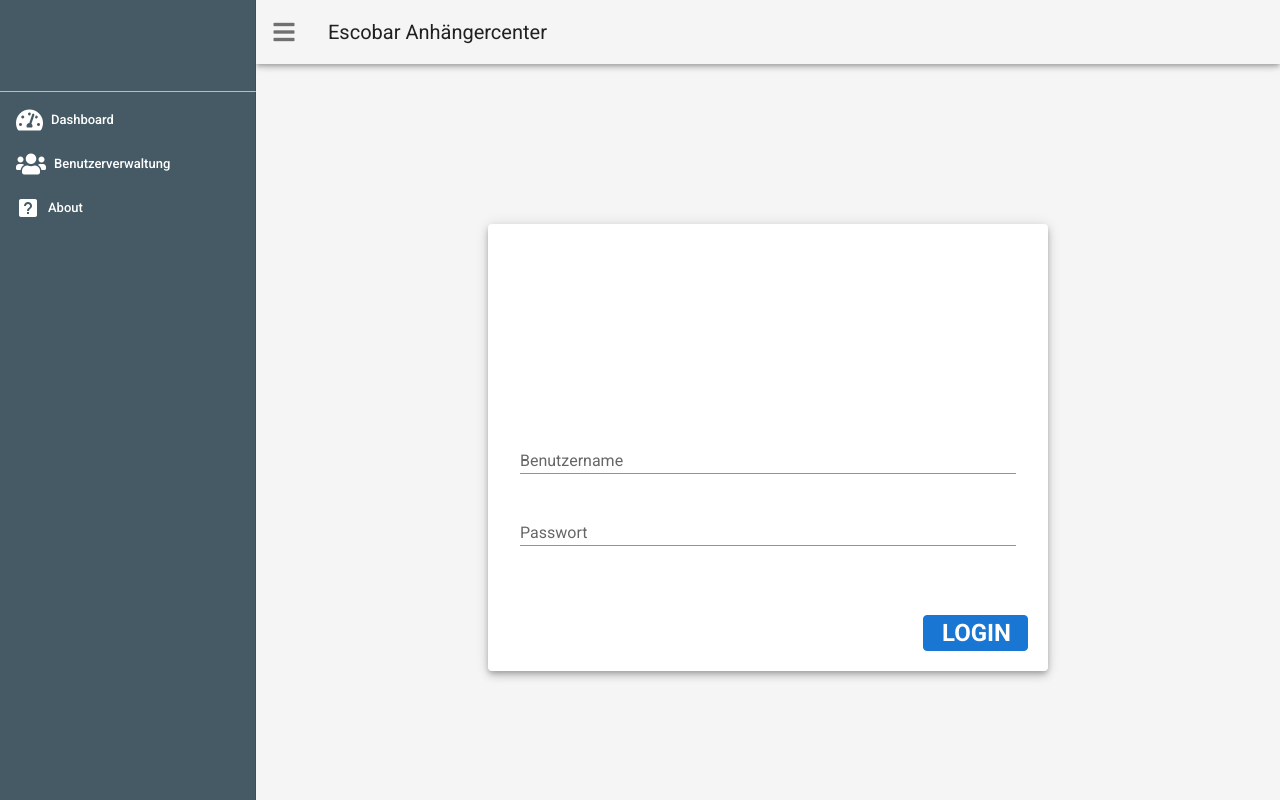
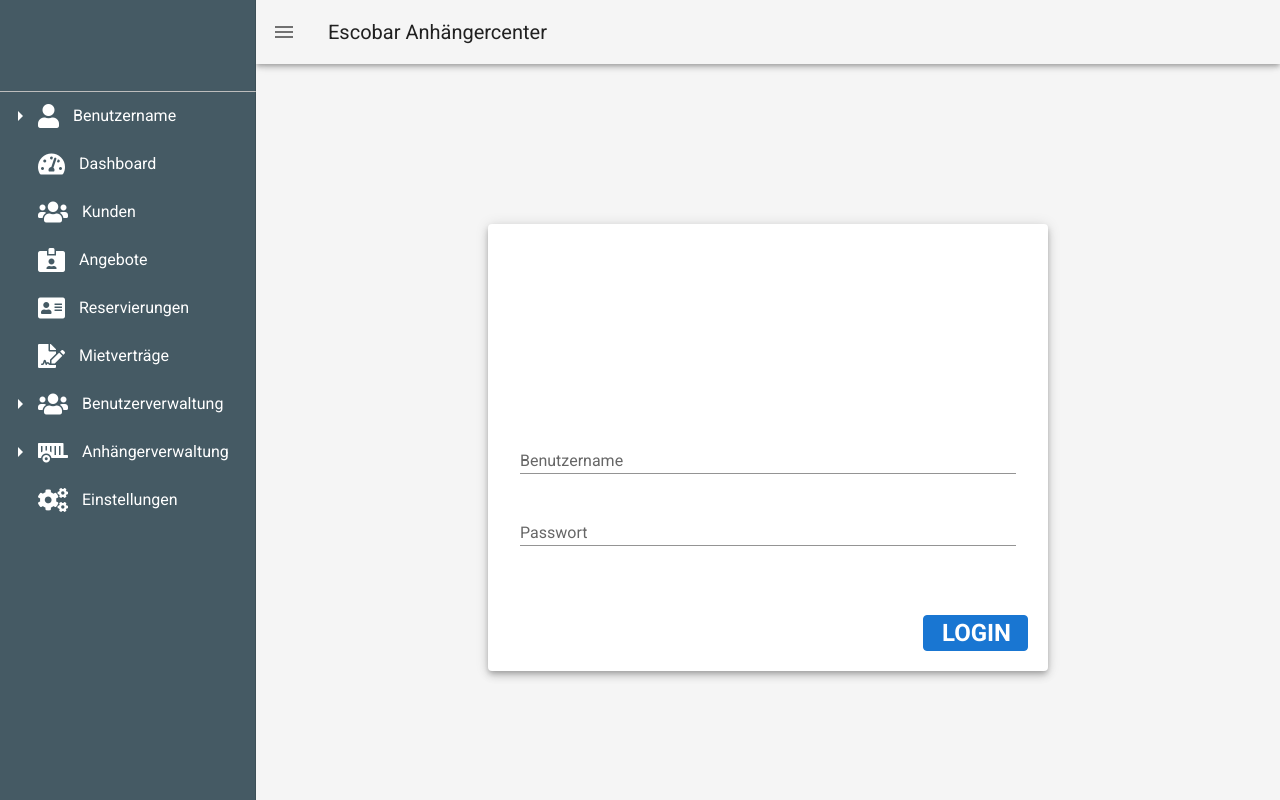
Before and after one commit to Karag2006/vermietung2021_frontend, a Vue app: page /login in a window 1280 px wide. Built offline with nearby package versions, Linux system fonts and the light colour scheme.

Commit message:
Navigation

```diff
--- a/src/App.vue
+++ b/src/App.vue
@@ -1,25 +1,8 @@
 <template>
     <v-app id="inspire">
-        <v-navigation-drawer class="secondary" v-model="drawer" app>
-            <div class="pa-2">
-                <v-img alt="Escobar Logo" src="/site-logo.jpg" contain></v-img>
-            </div>
-
-            <v-divider class="grey lighten-1"></v-divider>
-
-            <v-list dense nav>
-                <v-list-item v-for="item in items" :key="item.title" link dark>
-                    <v-list-item-icon class="mr-2">
-                        <v-icon>{{ item.icon }}</v-icon>
-                    </v-list-item-icon>
-
-                    <v-list-item-content>
-                        <v-list-item-title>{{ item.title }}</v-list-item-title>
-                    </v-list-item-content>
-                </v-list-item>
-            </v-list>
-        </v-navigation-drawer>
-
+        <nav-drawer
+          :drawer='drawer'
+        />
         <v-app-bar app>
             <v-app-bar-nav-icon @click="drawer = !drawer"></v-app-bar-nav-icon>
 
@@ -34,14 +17,13 @@
 
 <script>
 export default {
-    data: () => ({
-        drawer: null,
-        items: [
-            { title: "Dashboard", icon: "fas fa-tachometer-alt" },
-            { title: "Benutzerverwaltung", icon: "fas fa-users" },
-            { title: "About", icon: "mdi-help-box" },
-        ],
-        right: null,
-    }),
-};
+  data() {
+    return {
+      drawer: null
+    }
+  },
+  components: {
+    'nav-drawer': require('@/components/layout/Drawer.vue').default
+  }
+}
 </script>
--- /dev/null
+++ b/src/components/layout/Drawer.vue
@@ -0,0 +1,69 @@
+<template>
+    <v-navigation-drawer class="secondary" v-model="drawer" app>
+        <div class="pa-2">
+            <v-img alt="Escobar Logo" src="/site-logo.jpg" contain></v-img>
+        </div>
+
+        <v-divider class="grey lighten-1"></v-divider>
+
+        <v-treeview
+            v-model="tree"
+            :items="items"
+            item-key="name"
+            open-on-click
+            dark
+        >
+            <template v-slot:prepend="{ item }">
+                <v-icon class="mr-2">
+                    {{ item.icon }}
+                </v-icon>
+            </template>
+        </v-treeview>
+    </v-navigation-drawer>
+</template>
+
+<script>
+export default {
+    data() {
+        return {
+            tree: [],
+            items: [
+                {
+                    name: "Benutzername",
+                    icon: "fas fa-user",
+                    children: [
+                        { name: "Passwort ändern", icon: "fas fa-key" },
+                        { name: "Logout", icon: "fas fa-power-off" },
+                    ],
+                },
+                { name: "Dashboard", icon: "fas fa-tachometer-alt" },
+                { name: "Kunden", icon: "fas fa-users" },
+                { name: "Angebote", icon: "fas fa-id-card-alt" },
+                { name: "Reservierungen", icon: "fas fa-address-card" },
+                { name: "Mietverträge", icon: "fas fa-file-signature" },
+                {
+                    name: "Benutzerverwaltung",
+                    icon: "fas fa-users",
+                    children: [
+                        { name: "Rollen", icon: "fas fa-user-tag" },
+                        { name: "Benutzer", icon: "fas fa-users-cog" },
+                    ],
+                },
+                {
+                    name: "Anhängerverwaltung",
+                    icon: "fas fa-trailer",
+                    children: [
+                        { name: "Anhänger", icon: "fas fa-trailer" },
+                        { name: "Zubehör", icon: "fas fa-sitemap" },
+                    ],
+                },
+                { name: "Einstellungen", icon: "fas fa-cogs" },
+            ],
+            right: null,
+        };
+    },
+    props: ["drawer"],
+};
+</script>
+
+<style></style>
--- a/src/plugins/vuetify.js
+++ b/src/plugins/vuetify.js
@@ -16,7 +16,4 @@ export default new Vuetify({
             },
         },
     },
-    icons: {
-        iconfont: "fa",
-    },
 });
--- a/src/views/Login.vue
+++ b/src/views/Login.vue
@@ -10,7 +10,7 @@
                                 v-model="name"
                                 label="Benutzername"
                                 dense
-                                clearable
+
 
                             ></v-text-field>
                         </v-col>
@@ -22,7 +22,7 @@
                                 label="Passwort"
                                 dense
                                 type="password"
-                                clearable
+
 
                             ></v-text-field>
                         </v-col>
```
